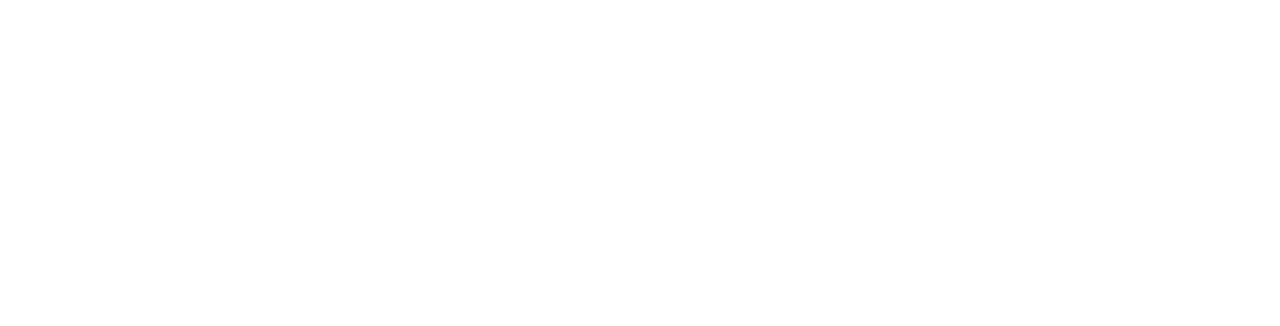
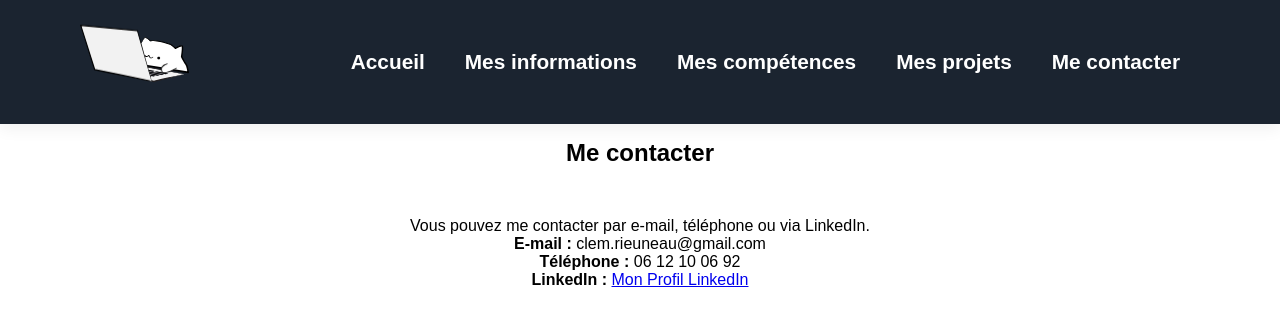
Before and after one commit to D4rkP4ng0l1n/portfolio_s6, a React (Create React App) app: page /#/contact in a window 1280 px wide. Before the commit this address had no page. Shown: the top 326 px of the page. Built offline with nearby package versions, Linux system fonts and the light colour scheme.

Commit message:
Ajout page contact

```diff
--- a/src/App.js
+++ b/src/App.js
@@ -2,6 +2,7 @@ import { Route, Routes } from 'react-router-dom';
 import Administrer from './pages/Administrer';
 import Collaborer from './pages/Collaborer';
 import Conduire from './pages/Conduire';
+import Contact from './pages/Contact';
 import Gerer from './pages/Gerer';
 import Home from './pages/Home';
 import Informations from './pages/Informations';
@@ -16,6 +17,7 @@ function App() {
         <Route path='/' element={<Home />} />
         <Route path='/informations' element={<Informations />} />
         <Route path='/competences' element={<Skills />} />
+        <Route path='/contact' element={<Contact />} />
         <Route path='/projets' element={<Projects />} />
         <Route path='/projets/realiser' element={<Realiser />} />
         <Route path='/projets/optimiser' element={<Optimiser />} />
--- a/src/components/Navbar.js
+++ b/src/components/Navbar.js
@@ -31,6 +31,11 @@ const Navbar = () => {
                                 Mes projets
                             </NavLink>
                         </li>
+                        <li>
+                            <NavLink to="/contact">
+                                Me contacter
+                            </NavLink>
+                        </li>
                     </ul>
                 </div>
             </nav>
--- /dev/null
+++ b/src/pages/Contact.js
@@ -0,0 +1,31 @@
+import React from 'react';
+import Navbar from '../components/Navbar';
+
+const Contact = () => {
+    return (
+        <>
+            <header>
+                <Navbar />
+            </header>
+            <body>
+                <h1 className='title'> Me contacter </h1>
+                <div style={{textAlign: 'center', marginTop: '50px'}}>
+                    <p> Vous pouvez me contacter par e-mail, téléphone ou via LinkedIn. </p>
+                    <ul style={{listStyleType: 'none', padding: '0'}}>
+                        <li>
+                            <strong> E-mail : </strong> clem.rieuneau@gmail.com
+                        </li>
+                        <li>
+                            <strong> Téléphone : </strong> 06 12 10 06 92
+                        </li>
+                        <li>
+                            <strong> LinkedIn : </strong> <a href="https://www.linkedin.com/in/clément-rieuneau-b13a3a260/" target="_blank" rel="noopener noreferrer">Mon Profil LinkedIn</a>
+                        </li>
+                    </ul>
+                </div>
+            </body>
+        </>
+    );
+};
+
+export default Contact;
--- a/src/pages/Home.js
+++ b/src/pages/Home.js
@@ -10,10 +10,9 @@ const Home = () => {
                 <Navbar />
             </header>
             <body>
-                <h1 className='title'> Accueil </h1>
+                <h1 className='title'> Portfolio RIEUNEAU Clément </h1>
                     <div className="homeContent">
-                        <p> Portfolio BUT Informatique 2021 - 2024 </p>
-                        <p> RIEUNEAU Clément </p>
+                        <p> Etudiant en 3e année de développement informatique à l'IUT Paul Sabatier </p>
                     </div>
 
                 <div className="homeBGImage">
```
